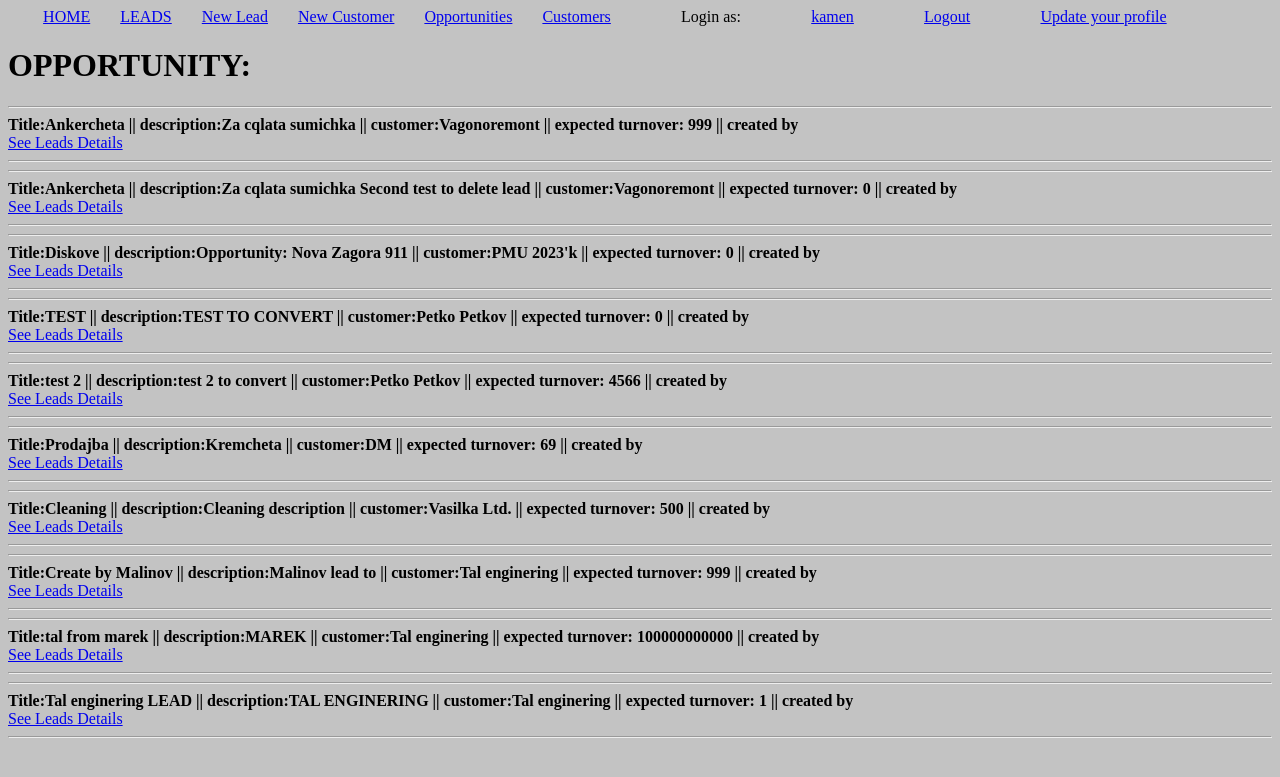
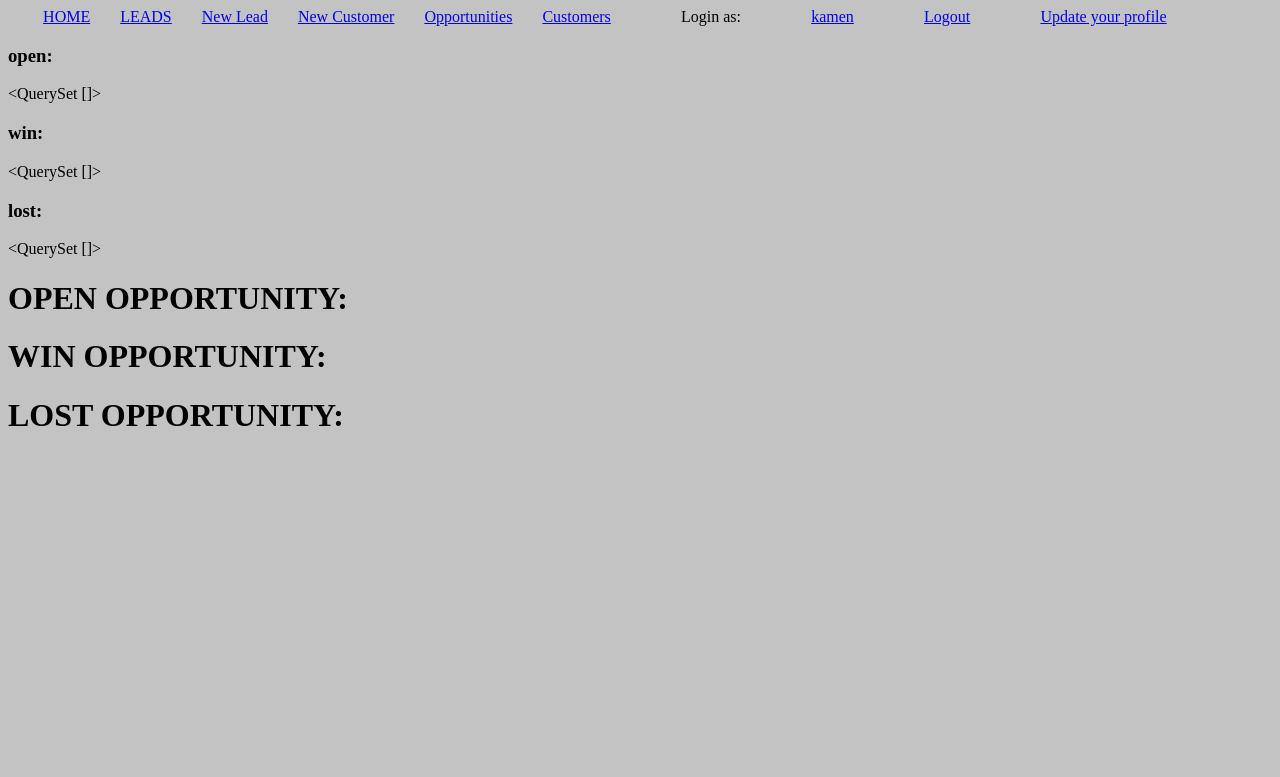
Before and after one commit to KamenStanchev/CRM, a Django app: page /leads/opportunity/all/ in a window 1280 px wide. Shown: the top 777 px of the page. Run offline with Django 4.2, Linux system fonts and the light colour scheme; a user stored in the database is signed in; data comes from the database, SQL or seed files in the repository; both versions use the stored data as it was after the commit.

Commit message:
opportunity list by position

```diff
--- a/leads/templates/opportunity_list.html
+++ b/leads/templates/opportunity_list.html
@@ -1,14 +1,106 @@
 {% include 'base.html' %}
 {% block content %}
 
-    <h1>OPPORTUNITY:</h1>
+    <h3>open:</h3>{{obj_list}}
+    <h3>win:</h3>{{win_obj_list}}
+    <h3>lost:</h3>{{lost_obj_list}}
+    <h1>OPEN OPPORTUNITY:</h1>
+    {% if is_manager %}
 
-    {% for obj in obj_list %}
-        <hr>
-        <h4 style="margin: 0;">Title:{{obj.title}} || description:{{obj.description}} || customer:{{obj.customer}} || expected turnover: {{obj.expected_turnover}} || created by {{obj.created_by}}</h4>
-        <a href="{% url 'opportunity-detail' obj.pk %}">See Leads Details</a>
-        <hr>
+        {% for key, value in obj_list.items %}
+
+            <h2>{{key}}</h2>
+            {% if value %}
+                {% for obj in value %}
+                    <hr>
+                    <h4 style="margin: 0;">Title:{{obj.title}} || description:{{obj.description}} || customer:{{obj.customer}} || expected turnover: {{obj.expected_turnover}} || created by {{obj.created_by}}</h4>
+                    <a href="{% url 'opportunity-detail' obj.pk %}">See Leads Details</a>
+                    <hr>
+
+                {% endfor %}
+            {% else %}
+                <h3>No Opportunity</h3>
+            {% endif %}
+
+        {% endfor %}
+
+    {% else %}
+
+        {% for obj in obj_list %}
+            <hr>
+            <h4 style="margin: 0;">Title:{{obj.title}} || description:{{obj.description}} || customer:{{obj.customer}} || expected turnover: {{obj.expected_turnover}} || created by {{obj.created_by}}</h4>
+            <a href="{% url 'opportunity-detail' obj.pk %}">See Leads Details</a>
+            <hr>
+
+        {% endfor %}
+
+    {% endif %}
+
+    <h1>WIN OPPORTUNITY:</h1>
+
+    {% if is_manager %}
+
+        {% for key, value in win_obj_list.items %}
+
+        <h2>{{key}}</h2>
+            {% if value %}
+                {% for obj in value %}
+                    <hr>
+                    <h4 style="margin: 0;">Title:{{obj.title}} || description:{{obj.description}} || customer:{{obj.customer}} || expected turnover: {{obj.expected_turnover}} || created by {{obj.created_by}}</h4>
+                    <a href="{% url 'opportunity-detail' obj.pk %}">See Leads Details</a>
+                    <hr>
+
+                {% endfor %}
+            {% else %}
+                <h3>No Opportunity</h3>
+            {% endif %}
 
     {% endfor %}
 
+    {% else %}
+
+        {% for obj in win_obj_list %}
+            <hr>
+            <h4 style="margin: 0;">Title:{{obj.title}} || description:{{obj.description}} || customer:{{obj.customer}} || expected turnover: {{obj.expected_turnover}} || created by {{obj.created_by}}</h4>
+            <a href="{% url 'opportunity-detail' obj.pk %}">See Leads Details</a>
+            <hr>
+
+        {% endfor %}
+
+    {% endif %}
+
+
+    <h1>LOST OPPORTUNITY:</h1>
+
+    {% if is_manager %}
+
+        {% for key, value in lost_obj_list.items %}
+
+        <h2>{{key}}</h2>
+            {% if value %}
+                {% for obj in value %}
+                    <hr>
+                    <h4 style="margin: 0;">Title:{{obj.title}} || description:{{obj.description}} || customer:{{obj.customer}} || expected turnover: {{obj.expected_turnover}} || created by {{obj.created_by}}</h4>
+                    <a href="{% url 'opportunity-detail' obj.pk %}">See Leads Details</a>
+                    <hr>
+
+                {% endfor %}
+            {% else %}
+                <h3>No Opportunity</h3>
+            {% endif %}
+
+    {% endfor %}
+
+    {% else %}
+
+        {% for obj in lost_obj_list %}
+            <hr>
+            <h4 style="margin: 0;">Title:{{obj.title}} || description:{{obj.description}} || customer:{{obj.customer}} || expected turnover: {{obj.expected_turnover}} || created by {{obj.created_by}}</h4>
+            <a href="{% url 'opportunity-detail' obj.pk %}">See Leads Details</a>
+            <hr>
+
+        {% endfor %}
+
+    {% endif %}
+
 {% endblock content %}
--- a/leads/views.py
+++ b/leads/views.py
@@ -139,10 +139,42 @@ def convert_lead_to_opportunity(request, pk):
 
 
 def opportunity_list(request):
-    obj_list = Opportunity.objects.all()
+    obj_list = {}
+    win_obj_list = {}
+    lost_obj_list = {}
+    is_manager = False
+
+    if request.user.is_manager:
+        is_manager = True
+        manager_salesmen = Salesman.objects.filter(manager=request.user.manager)
+        for salesman in manager_salesmen:
+            salesman_obj_list = Opportunity.objects.filter(customer__salesman=salesman) \
+                .exclude(status='WIN').exclude(status='LOST')
+            salesman_win_obj_list = Opportunity.objects.filter(status='WIN').filter(customer__salesman=salesman)
+            salesman_lost_obj_list = Opportunity.objects.filter(status='LOST').filter(customer__salesman=salesman)
+
+            obj_list[salesman] = salesman_obj_list
+            win_obj_list[salesman] = salesman_win_obj_list
+            lost_obj_list[salesman] = salesman_lost_obj_list
+
+
+
+
+    elif request.user.is_general_manager:
+        obj_list = Opportunity.objects.all().exclude(status='WIN').exclude(status='LOST')
+        win_obj_list = Opportunity.objects.filter(status='WIN')
+        lost_obj_list = Opportunity.objects.filter(status='LOST')
+    else:
+        obj_list = Opportunity.objects.filter(customer__salesman__user=request.user)\
+            .exclude(status='WIN').exclude(status='LOST')
+        win_obj_list = Opportunity.objects.filter(status='WIN').filter(customer__salesman__user=request.user)
+        lost_obj_list = Opportunity.objects.filter(status='LOST').filter(customer__salesman__user=request.user)
 
     context = {
         'obj_list': obj_list,
+        'win_obj_list': win_obj_list,
+        'lost_obj_list': lost_obj_list,
+        'is_manager': is_manager,
     }
     return render(request, 'opportunity_list.html', context)
 
```
Also changed, not shown: db.sqlite3.
